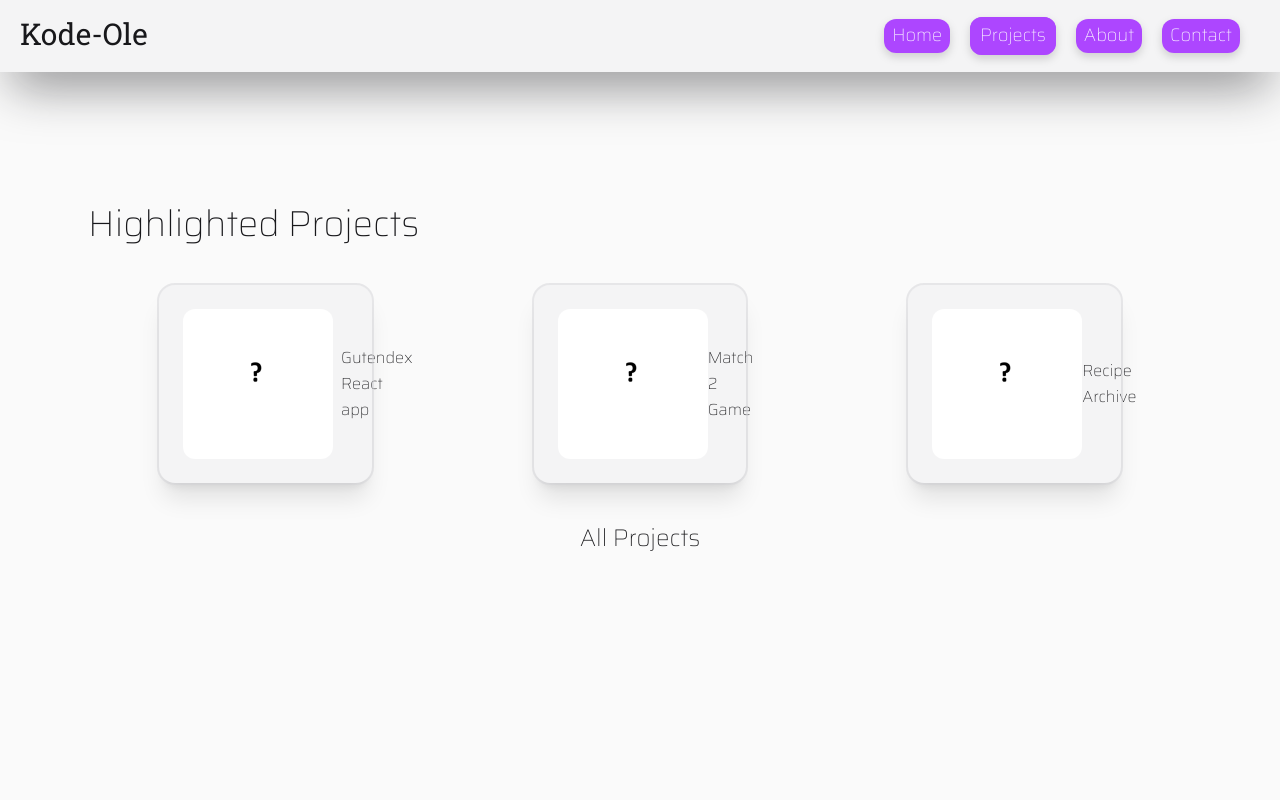
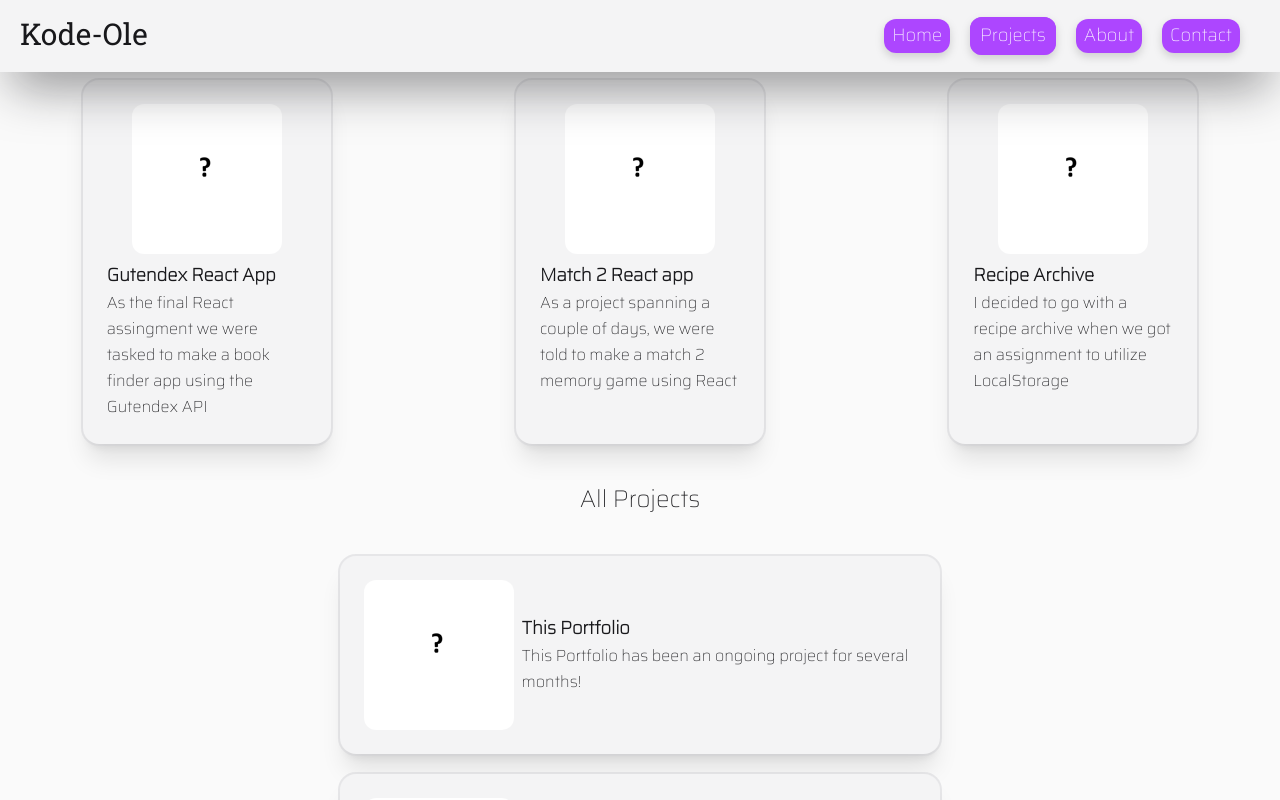
Before and after one commit to OleKodehode/portfolio-js, a React (Vite) app: page /projects in a window 1280 px wide. Shown: the top 800 px of the page. Built offline with nearby package versions, Linux system fonts and the light colour scheme.

Commit message:
setting up projects and fixing some layout issues

```diff
--- a/src/components/ProjectCard.jsx
+++ b/src/components/ProjectCard.jsx
@@ -1,10 +1,18 @@
-export default function ProjectCard({ projectDetails }) {
-  console.log(projectDetails);
-  const { title } = projectDetails;
+export default function ProjectCard({ projectDetails, layout = null }) {
+  const { title, summary } = projectDetails;
   return (
-    <article className="card gap-2">
-      <img src="" alt="" width="150" height="150" className="rounded-xl" />
-      <h1>{title}</h1>
+    <article className={`card gap-2 ${layout ? layout : ""}`}>
+      <img
+        src="./img/placeholder.png"
+        alt=""
+        width="150"
+        height="150"
+        className="rounded-xl"
+      />
+      <div>
+        <h1 className="text-lg font-bold">{title}</h1>
+        <p>{summary}</p>
+      </div>
     </article>
   );
 }
--- a/src/models/projects.json
+++ b/src/models/projects.json
@@ -1,11 +1,101 @@
 [
   {
-    "id": 0,
-    "title": "First Assignment",
+    "id": 12,
+    "title": "This Portfolio",
     "thumbnail-sm": "./img/placeholder.png",
     "thumbnail-lg": "./img/placeholder.png",
     "screenshot": "",
-    "summary": "My first assigment done at Kodehode - Where my journey began.",
+    "summary": "This Portfolio has been an ongoing project for several months!",
+    "details": ""
+  },
+  {
+    "id": 11,
+    "title": "Gutendex React App",
+    "thumbnail-sm": "./img/placeholder.png",
+    "thumbnail-lg": "./img/placeholder.png",
+    "screenshot": "",
+    "summary": "As the final React assingment we were tasked to make a book finder app using the Gutendex API",
+    "details": ""
+  },
+  {
+    "id": 10,
+    "title": "Match 2 React app",
+    "thumbnail-sm": "./img/placeholder.png",
+    "thumbnail-lg": "./img/placeholder.png",
+    "screenshot": "",
+    "summary": "As a project spanning a couple of days, we were told to make a match 2 memory game using React",
+    "details": ""
+  },
+  {
+    "id": 9,
+    "title": "Jokes & Useless Facts",
+    "thumbnail-sm": "./img/placeholder.png",
+    "thumbnail-lg": "./img/placeholder.png",
+    "screenshot": "",
+    "summary": "Small API assignment to utilize any free publicly available APIs",
+    "details": ""
+  },
+  {
+    "id": 8,
+    "title": "Recipe Archive",
+    "thumbnail-sm": "./img/placeholder.png",
+    "thumbnail-lg": "./img/placeholder.png",
+    "screenshot": "",
+    "summary": "I decided to go with a recipe archive when we got an assignment to utilize LocalStorage",
+    "details": ""
+  },
+  {
+    "id": 7,
+    "title": "Movable Object",
+    "thumbnail-sm": "./img/placeholder.png",
+    "thumbnail-lg": "./img/placeholder.png",
+    "screenshot": "",
+    "summary": "Small project to make a movable object on the screen using Javascript",
+    "details": ""
+  },
+  {
+    "id": 6,
+    "title": "Bubble Popping",
+    "thumbnail-sm": "./img/placeholder.png",
+    "thumbnail-lg": "./img/placeholder.png",
+    "screenshot": "",
+    "summary": "Simple assignment in DOM manipulation using Javascript",
+    "details": ""
+  },
+  {
+    "id": 5,
+    "title": "CSS Animations",
+    "thumbnail-sm": "./img/placeholder.png",
+    "thumbnail-lg": "./img/placeholder.png",
+    "screenshot": "",
+    "summary": "Made a small website for Kristiansund municipality for showing off some animation and transition knowledge",
+    "details": ""
+  },
+  {
+    "id": 4,
+    "title": "Confetti",
+    "thumbnail-sm": "./img/placeholder.png",
+    "thumbnail-lg": "./img/placeholder.png",
+    "screenshot": "",
+    "summary": "Small assignment to make a confetti button",
+    "details": ""
+  },
+  {
+    "id": 3,
+    "title": "Frontend mentor Testimonial Grid",
+    "thumbnail-sm": "./img/placeholder.png",
+    "thumbnail-lg": "./img/placeholder.png",
+    "screenshot": "",
+    "summary": "We were tasked to do the Frontend mentor testimonial grid challenge",
+    "details": ""
+  },
+  {
+    "id": 2,
+    "title": "To-do list",
+    "thumbnail-sm": "./img/placeholder.png",
+    "thumbnail-lg": "./img/placeholder.png",
+    "screenshot": "",
+    "summary": "Extra Assingment to make a todo-list using an API",
     "details": ""
   },
   {
@@ -18,102 +108,12 @@
     "details": ""
   },
   {
-    "id": 2,
-    "title": "To-do list",
+    "id": 0,
+    "title": "First Assignment",
     "thumbnail-sm": "./img/placeholder.png",
     "thumbnail-lg": "./img/placeholder.png",
     "screenshot": "",
-    "summary": "Extra Assingment to make a todo-list using an API",
-    "details": ""
-  },
-  {
-    "id": 3,
-    "title": "Frontend mentor Testimonial Grid",
-    "thumbnail-sm": "./img/placeholder.png",
-    "thumbnail-lg": "./img/placeholder.png",
-    "screenshot": "",
-    "summary": "We were tasked to do the Frontend mentor testimonial grid challenge",
-    "details": ""
-  },
-  {
-    "id": 4,
-    "title": "Confetti",
-    "thumbnail-sm": "./img/placeholder.png",
-    "thumbnail-lg": "./img/placeholder.png",
-    "screenshot": "",
-    "summary": "Small assignment to make a confetti button",
-    "details": ""
-  },
-  {
-    "id": 5,
-    "title": "CSS Animations",
-    "thumbnail-sm": "./img/placeholder.png",
-    "thumbnail-lg": "./img/placeholder.png",
-    "screenshot": "",
-    "summary": "Made a small website for Kristiansund municipality for showing off some animation and transition knowledge",
-    "details": ""
-  },
-  {
-    "id": 6,
-    "title": "Bubble Popping",
-    "thumbnail-sm": "./img/placeholder.png",
-    "thumbnail-lg": "./img/placeholder.png",
-    "screenshot": "",
-    "summary": "Simple assignment in DOM manipulation using Javascript",
-    "details": ""
-  },
-  {
-    "id": 7,
-    "title": "Movable Object",
-    "thumbnail-sm": "./img/placeholder.png",
-    "thumbnail-lg": "./img/placeholder.png",
-    "screenshot": "",
-    "summary": "Small project to make a movable object on the screen using Javascript",
-    "details": ""
-  },
-  {
-    "id": 8,
-    "title": "Recipe Archive",
-    "thumbnail-sm": "./img/placeholder.png",
-    "thumbnail-lg": "./img/placeholder.png",
-    "screenshot": "",
-    "summary": "I decided to go with a recipe archive when we got an assignment to utilize LocalStorage",
-    "details": ""
-  },
-  {
-    "id": 9,
-    "title": "Jokes & Useless Facts",
-    "thumbnail-sm": "./img/placeholder.png",
-    "thumbnail-lg": "./img/placeholder.png",
-    "screenshot": "",
-    "summary": "Small API assignment to utilize any free publicly available APIs",
-    "details": ""
-  },
-  {
-    "id": 10,
-    "title": "Match 2 React app",
-    "thumbnail-sm": "./img/placeholder.png",
-    "thumbnail-lg": "./img/placeholder.png",
-    "screenshot": "",
-    "summary": "As a project spanning a couple of days, we were told to make a match 2 memory game using React",
-    "details": ""
-  },
-  {
-    "id": 11,
-    "title": "Gutendex React App",
-    "thumbnail-sm": "./img/placeholder.png",
-    "thumbnail-lg": "./img/placeholder.png",
-    "screenshot": "",
-    "summary": "As the final React assingment we were tasked to make a book finder app using the Gutendex API",
-    "details": ""
-  },
-  {
-    "id": 12,
-    "title": "This Portfolio",
-    "thumbnail-sm": "./img/placeholder.png",
-    "thumbnail-lg": "./img/placeholder.png",
-    "screenshot": "",
-    "summary": "This Portfolio has been an ongoing project for several months!",
+    "summary": "My first assigment done at Kodehode - Where my journey began.",
     "details": ""
   }
 ]
--- a/src/pages/About.jsx
+++ b/src/pages/About.jsx
@@ -5,8 +5,8 @@ export default function About() {
       <section className="card gap-5 md:p-8 object-scale-down">
         <article id="about-text" className="text-lg flex flex-col gap-5">
           <p className="font-bold">
-            I'm an aspiring developer with a growing interest in system logic
-            and backend architecture.
+            My name is Ole and I'm an aspiring developer with a growing interest
+            in system logic and backend architecture.
           </p>
           <p>
             While I'm still early in my programming journey, I've always been
--- a/src/pages/Projects.jsx
+++ b/src/pages/Projects.jsx
@@ -2,47 +2,26 @@ import ProjectCard from "../components/ProjectCard";
 import projectData from "../models/projects.json";
 
 export default function Projects() {
-  console.log(projectData);
   return (
     <>
-      <h1 className="text-4xl mb-10">Highlighted Projects</h1>
+      <h1 className="text-4xl mb-10 text-center">Highlighted Projects</h1>
       <section
         id="highlighted"
-        className="grid grid-cols-1 md:grid-cols-2 lg:grid-cols-3 gap-5"
+        className="grid grid-cols-1 md:grid-cols-2 lg:grid-cols-3 gap-5 justify-items-center"
       >
-        <article className="card gap-2">
-          <img
-            src="./img/placeholder.png"
-            alt=""
-            width="150"
-            height="150"
-            className="rounded-xl"
-          />
-          <h1>Gutendex React app</h1>
-        </article>
-        <article className="card">
-          <img
-            src="./img/placeholder.png"
-            alt=""
-            width="150"
-            height="150"
-            className="rounded-xl"
-          />
-          <h1>Match 2 Game</h1>
-        </article>
-        <article className="card">
-          <img
-            src="./img/placeholder.png"
-            alt=""
-            width="150"
-            height="150"
-            className="rounded-xl"
-          />
-          <h1>Recipe Archive</h1>
-        </article>
+        <ProjectCard projectDetails={projectData[1]} layout="flex-col!" />
+        <ProjectCard projectDetails={projectData[2]} layout="flex-col!" />
+        <ProjectCard projectDetails={projectData[4]} layout="flex-col!" />
       </section>
       <h3 className="text-2xl my-10 text-center">All Projects</h3>
-      <section id="all-projects"></section>
+      <section
+        id="all-projects"
+        className="grid gap-5 grid-cols-1 justify-items-center"
+      >
+        {projectData.map((project) => (
+          <ProjectCard projectDetails={project} />
+        ))}
+      </section>
     </>
   );
 }
--- a/src/style/index.css
+++ b/src/style/index.css
@@ -24,7 +24,7 @@
 }
 
 :root {
-  @apply bg-zinc-50 text-zinc-900 dark:text-zinc-200 dark:bg-stone-900 leading-relaxed;
+  @apply bg-zinc-50 text-zinc-900 dark:text-zinc-200 dark:bg-stone-900 leading-relaxed max-w-screen;
   font-family: "Saira", sans-serif, system-ui;
 }
 
@@ -32,12 +32,8 @@
   @apply fixed top-0 left-0 w-full bg-zinc-100 text-zinc-900 dark:bg-zinc-800/50 dark:text-zinc-200 h-32 md:h-18 flex flex-col md:flex-row p-5 justify-between items-center shadow-2xl shadow-zinc-900/50 dark:shadow-none z-50;
 }
 
-body {
-  @apply m-0 flex items-center justify-center min-w-80 min-h-screen;
-}
-
 main {
-  @apply mt-40 mb-20 md:m-0;
+  @apply mt-40 mb-20 md:m-0 flex items-center justify-center flex-col;
 }
 
 .nav-btn {
@@ -49,7 +45,7 @@ main {
 }
 
 .card {
-  @apply mx-auto flex flex-col md:flex-row max-w-8/10 md:max-w-6/10 max-h-screen items-center rounded-2xl bg-zinc-100 p-6 shadow-xl outline-2 outline-zinc-300/50 dark:bg-zinc-900 dark:shadow-md dark:shadow-purple-400 dark:-outline-offset-1 dark:outline-purple-500/50 text-zinc-900 dark:text-zinc-200;
+  @apply flex flex-col md:flex-row max-w-8/10 md:max-w-6/10 max-h-screen items-center rounded-2xl bg-zinc-100 p-6 shadow-xl outline-2 outline-zinc-300/50 dark:bg-zinc-900 dark:shadow-md dark:shadow-purple-400 dark:-outline-offset-1 dark:outline-purple-500/50 text-zinc-900 dark:text-zinc-200;
 }
 
 .animate-fadein {
```
